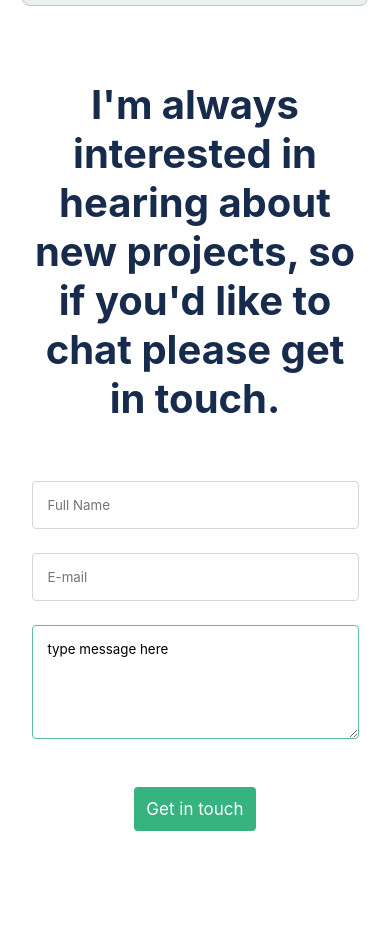
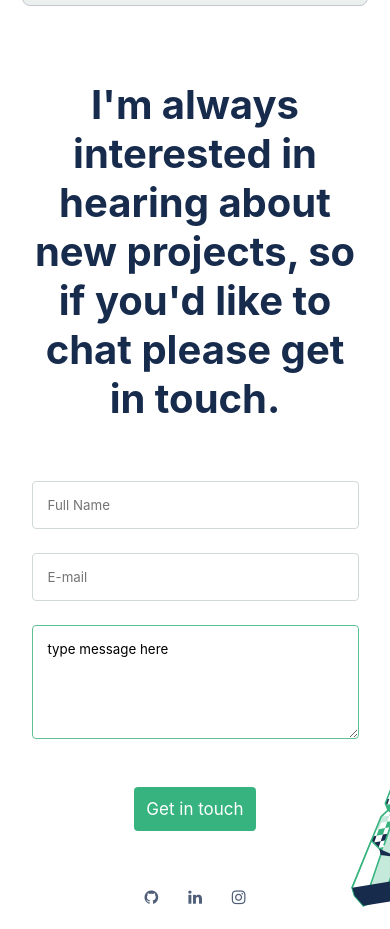
Before and after one commit to KareemWilson/MyPortfolio, a plain HTML site: page index.html in a window 390 px wide. Shown: the part 5563-6492 px from the top of the page. Before the commit the page ends 6418 px from the top, so only its background shows below. Drawn offline with Linux system fonts and the light colour scheme; a web font is replaced by a local one.

Commit message:
Adding bg for contact-section

```diff
--- a/index.html
+++ b/index.html
@@ -191,6 +191,17 @@
               <button type="submit" class="resumeBtn">Get in touch</button>
             </li>
           </ul>
+          <div class="socials">
+            <a href="https://github.com/KareemWilson" class="fa fa-github"></a>
+            <a
+              href="https://www.linkedin.com/in/kareem-wilson/"
+              class="fa fa-linkedin"
+            ></a>
+            <a
+              href="https://www.instagram.com/code.afternoon/"
+              class="fa fa-instagram"
+            ></a>
+          </div>
         </form>
       </section>
     </div>
--- a/styles.css
+++ b/styles.css
@@ -433,7 +433,11 @@ a {
   /* contact section on mobile */
 
   .contact-section {
-    margin: 24px;
+    padding: 24px;
+    background-image: url(./utils/illustration-contact-form.svg);
+    background-repeat: no-repeat;
+    background-position-x: 334px;
+    background-position-y: 706px;
   }
 
   .contact-container {
@@ -455,6 +459,10 @@ a {
   .contact-container > ul li {
     list-style: none;
     width: 100%;
+  }
+
+  .contact-container > .socials {
+    margin-top: 0;
   }
 
   .full-name, .email {
```
Also changed, not shown: utils/illustration-contact-form.svg (added).
